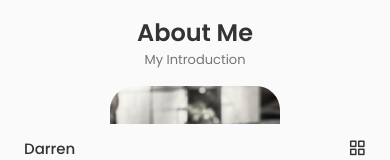
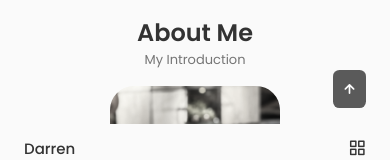
Before and after one commit to wallacepck/wallacepck.github.io, a React (Create React App) app: page / in a window 390 px wide. Shown: the part 672-832 px from the top of the page. Built offline with nearby package versions, Linux system fonts and the light colour scheme.

Commit message:
v0.9.1
scroll

```diff
--- a/src/App.js
+++ b/src/App.js
@@ -7,6 +7,7 @@
 import Qualification from './components/qualification/Qualification';
 import Contact from './components/contact/Contact';
 import Footer from './components/footer/Footer';
+import Scroll from './components/scroll/Scroll';
 
 function App() {
   return (
@@ -19,8 +20,10 @@
       <Skills />
       <Qualification />
       <Contact />
-      <Footer />
+
     </main>
+    <Footer />
+    <Scroll />
     </>
   );
 }
--- a/src/components/header/Header.jsx
+++ b/src/components/header/Header.jsx
@@ -2,6 +2,7 @@
 import "./header.css";
 
 const Header = () => {
+
     /*=============== Toggle Menu ===============*/
     const[Toggle, showMenu] = useState(false);
 
--- /dev/null
+++ b/src/components/scroll/Scroll.jsx
@@ -0,0 +1,22 @@
+import React from 'react';
+import "./scroll.css";
+
+const Scroll = () => {
+    window.addEventListener("scroll", function() {
+        const scrollUp = document.querySelector(".scrollup");
+        // when the scroll is higher than 560 viewport height,
+        // add the show-scroll class to a tag with the scroll-top class
+        if (this.scrollY >= 560)
+            scrollUp.classList.add("show-scroll");
+        else
+            scrollUp.classList.remove("show-scroll");
+
+    });
+  return (
+    <a href="#" className="scrollup">
+        <i className="uil uil-arrow-up scrollup__icon"></i>
+    </a>
+  )
+}
+
+export default Scroll;
--- /dev/null
+++ b/src/components/scroll/scroll.css
@@ -0,0 +1,52 @@
+.scrollup {
+    position: fixed;
+    right: 2.5rem;
+    bottom: -20%;
+    background-color: var(--title-color);
+    opacity: 0.8;
+    padding: 0.3rem 0.5rem;
+    border-radius: 0.4rem;
+    z-index: var(--z-tooltip);
+    transition: .4s;
+}
+
+.scrollup__icon {
+    font-size: 1.5rem;
+    color: var(--container-color);
+}
+
+.scrollup:hover {
+    background-color: var(--title-color-dark);
+}
+
+/* Show Scroll */
+.show-scroll {
+    bottom: 3rem;
+}
+
+/*=============== BREAKPOINTS ===============*/
+/* For large devices */
+@media screen and (max-width: 992px) {
+    .scrollup {
+        right: 1.5rem;
+        padding: 0.25rem 0.4rem;
+    }
+
+    .scrollup__icon {
+        font-size: 1.25rem;
+    }
+  }
+
+  /* For medium devices */
+  @media screen and (max-width: 768px) {
+    .scrollup {
+        bottom: 4rem;
+    }
+  }
+
+  /* For small devices */
+  @media screen and (max-width: 350px) {
+    .scrollup {
+        right: 1rem;
+    }
+  }
```
